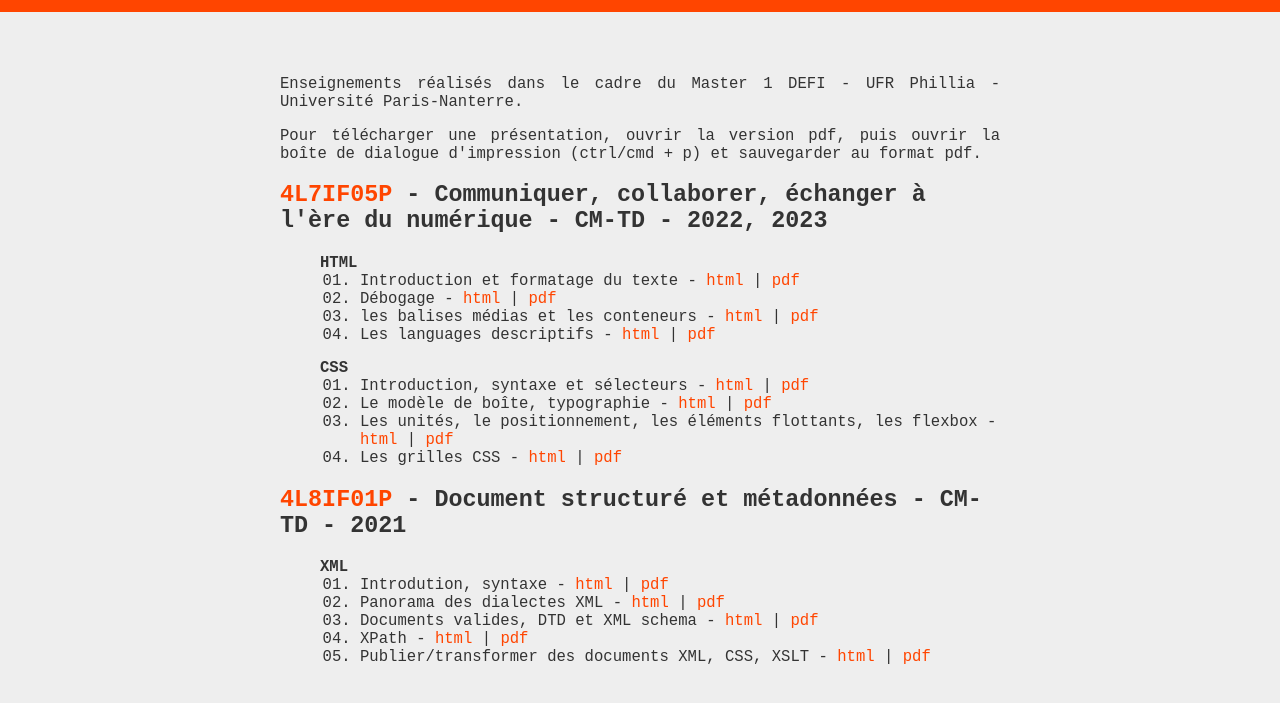
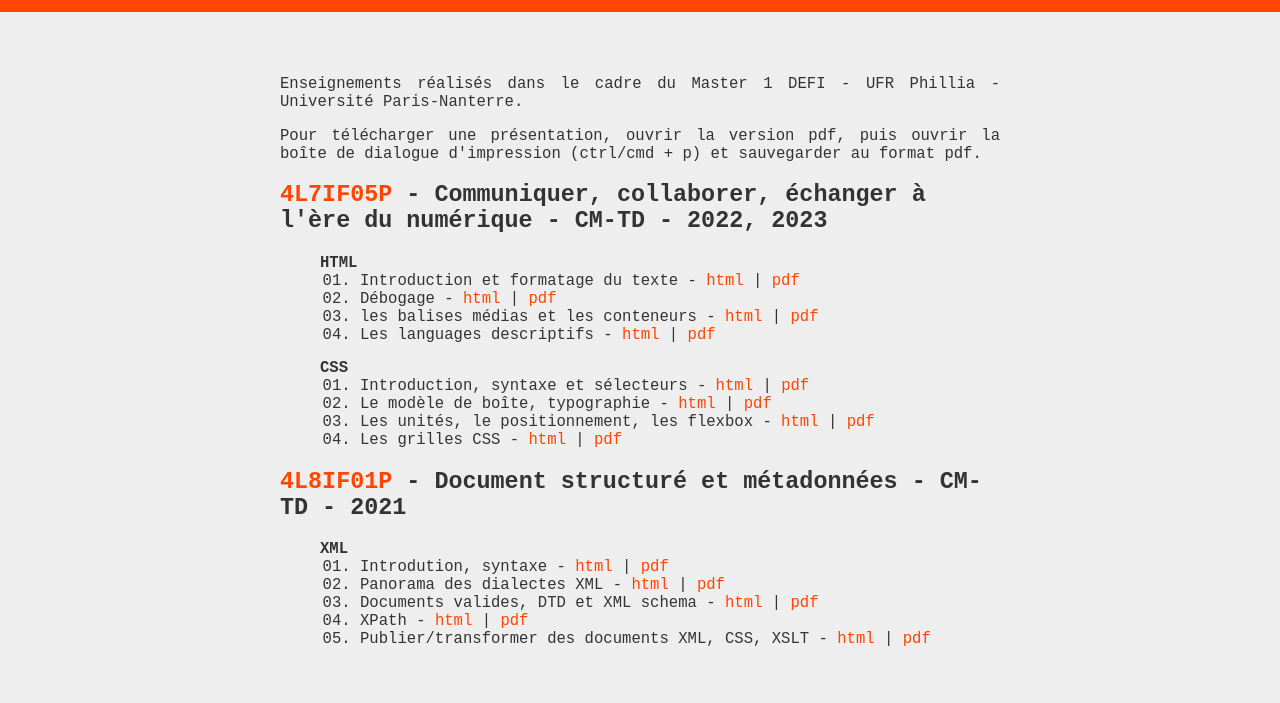
Before and after one commit to sardinecan/univparisnanterre-m1-defi-4L7IF05P, a website: page index.html in a window 1280 px wide. Shown: the part 85-788 px from the top of the page. Drawn offline with Linux system fonts and the light colour scheme.

Commit message:
reviewed index

```diff
--- a/index.html
+++ b/index.html
@@ -30,7 +30,7 @@
 					<ul>
 						<li>Introduction, syntaxe et sélecteurs - <a href="4L7IF05P/css-01.html">html</a> | <a href="4L7IF05P/css-01.html?print-pdf">pdf</a></li>
 						<li>Le modèle de boîte, typographie - <a href="4L7IF05P/css-02.html">html</a> | <a href="4L7IF05P/css-02.html?print-pdf">pdf</a></li>
-						<li>Les unités, le positionnement, les éléments flottants, les flexbox - <a href="4L7IF05P/css-03.html">html</a> | <a href="4L7IF05P/css-03.html?print-pdf">pdf</a></li>
+						<li>Les unités, le positionnement, les flexbox - <a href="4L7IF05P/css-03.html">html</a> | <a href="4L7IF05P/css-03.html?print-pdf">pdf</a></li>
 						<li>Les grilles CSS - <a href="4L7IF05P/css-04.html">html</a> | <a href="4L7IF05P/css-04.html?print-pdf">pdf</a></li>
 					</ul>
 				</li>
```
